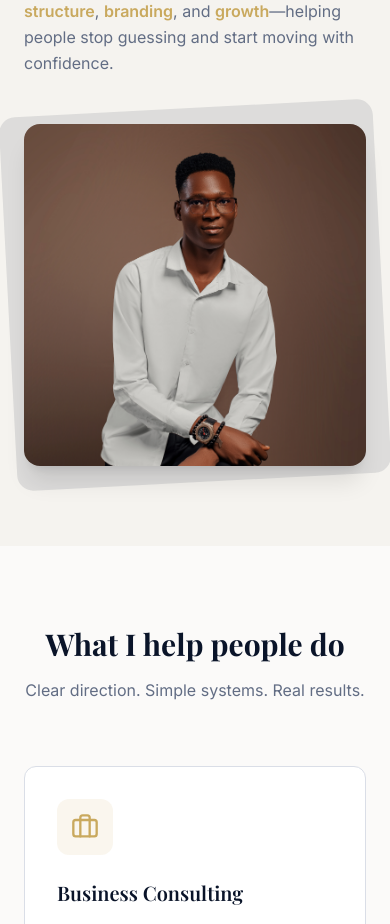
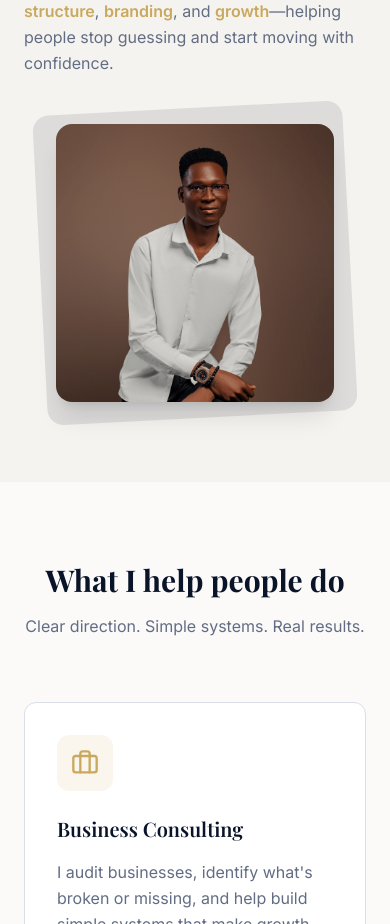
Before and after one commit to Jo-shua09/Judeiria-Website, a React (Vite) app: page / in a window 390 px wide. Shown: the part 1580-2504 px from the top of the page. Built offline with nearby package versions, Linux system fonts and the light colour scheme; the HTML template or start-up script is replaced by a standard one.

Commit message:
`Update AboutSection component with new className`

```diff
--- a/src/components/home/AboutSection.tsx
+++ b/src/components/home/AboutSection.tsx
@@ -16,7 +16,7 @@ export function AboutSection() {
             initial={{ opacity: 0, x: -50 }}
             animate={isInView ? { opacity: 1, x: 0 } : {}}
             transition={{ duration: 0.8 }}
-            className="md:flex-1"
+            className="md:flex-1 md:px-0 px-8"
           >
             <div className="relative">
               <div className="absolute -inset-4 bg-primary/10 rounded-2xl transform -rotate-3" />
```
